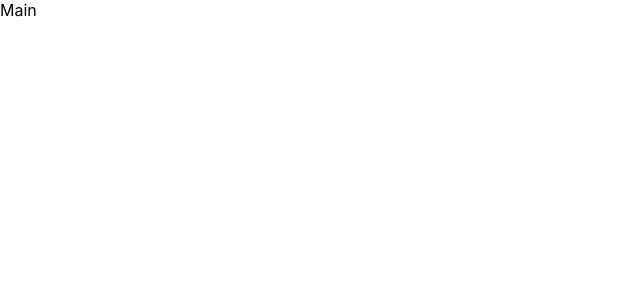
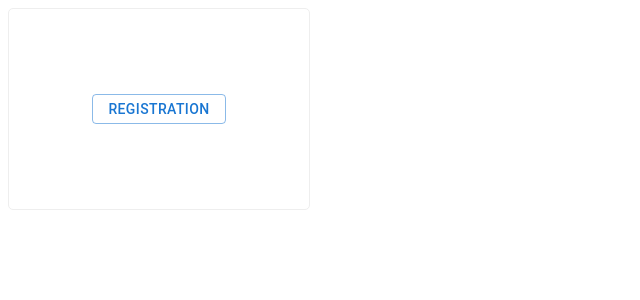
Before and after one commit to CostaNj/jwt-next-template, a Next.js app: page / in a window 1280 px wide. Shown: the top 300 px of the page, without its empty margins (0-640 px from the left). Built offline with nearby package versions, Linux system fonts and the light colour scheme.

Commit message:
add login form with registration button only

```diff
--- /dev/null
+++ b/client/containers/login-form.tsx
@@ -0,0 +1,20 @@
+import { Button, Box } from '@mui/material'
+
+export const LoginForm = () => {
+  return(
+    <Box
+      sx={{
+        width: 300,
+        height: 200,
+        border: '1px solid #eee',
+        borderRadius: '5px',
+        display: 'flex',
+        justifyContent: 'center',
+        alignContent: 'center',
+        alignItems: 'center'
+      }}
+    >
+      <Button variant="outlined" sx={{ height: '30px' }}>Registration</Button>
+    </Box>
+  )
+}
--- a/pages/_app.tsx
+++ b/pages/_app.tsx
@@ -1,4 +1,3 @@
-import '../styles/globals.css'
 import type { AppProps } from 'next/app'
 
 function MyApp({ Component, pageProps }: AppProps) {
--- a/pages/index.tsx
+++ b/pages/index.tsx
@@ -1,9 +1,11 @@
 import type { NextPage } from 'next'
+
+import { LoginForm } from '../client/containers/login-form'
 
 const Home: NextPage = () => {
   return (
     <div>
-      Main
+      <LoginForm/>
     </div>
   )
 }
--- a/styles/globals.css
+++ /dev/null
@@ -1,16 +0,0 @@
-html,
-body {
-  padding: 0;
-  margin: 0;
-  font-family: -apple-system, BlinkMacSystemFont, Segoe UI, Roboto, Oxygen,
-    Ubuntu, Cantarell, Fira Sans, Droid Sans, Helvetica Neue, sans-serif;
-}
-
-a {
-  color: inherit;
-  text-decoration: none;
-}
-
-* {
-  box-sizing: border-box;
-}
```
